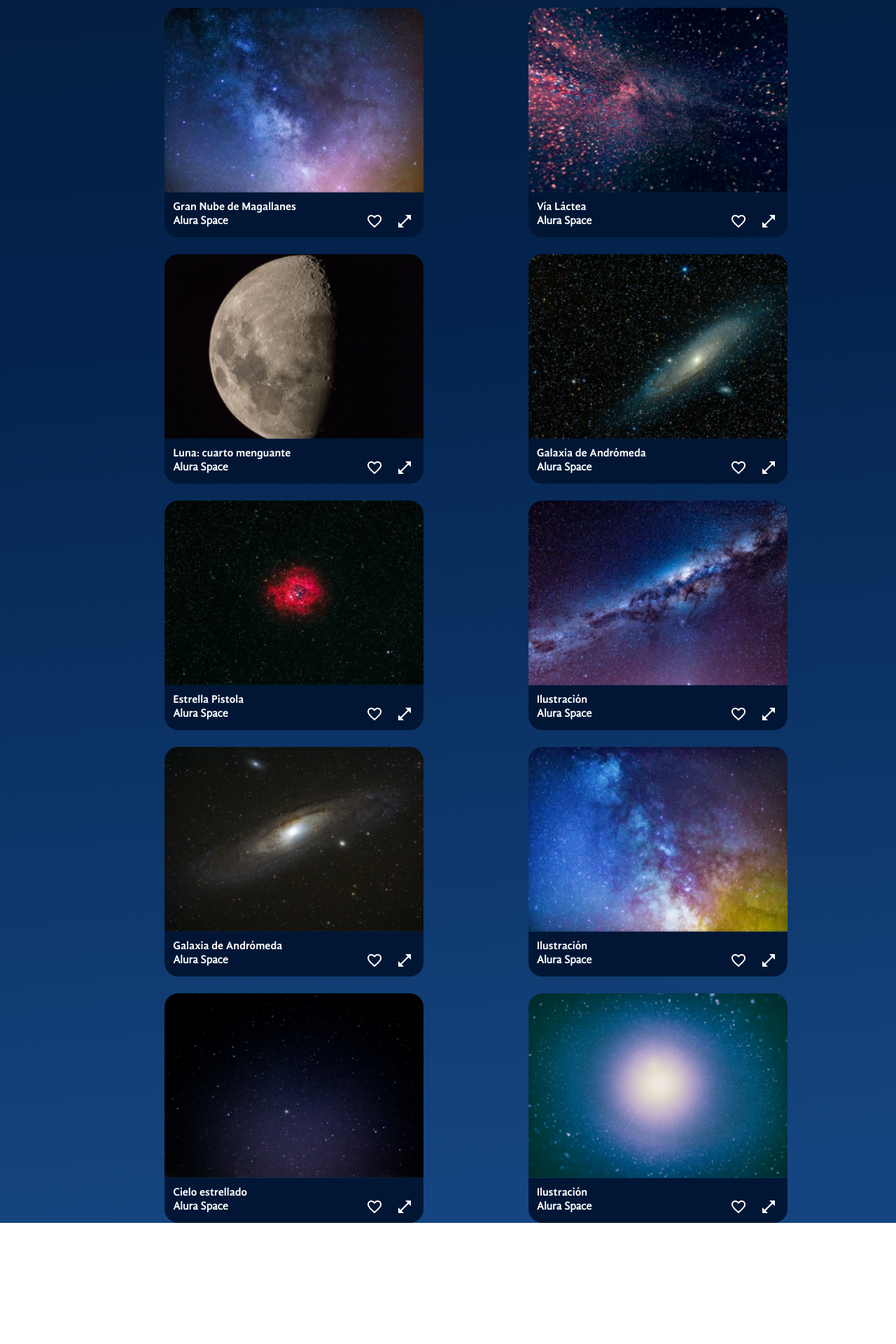
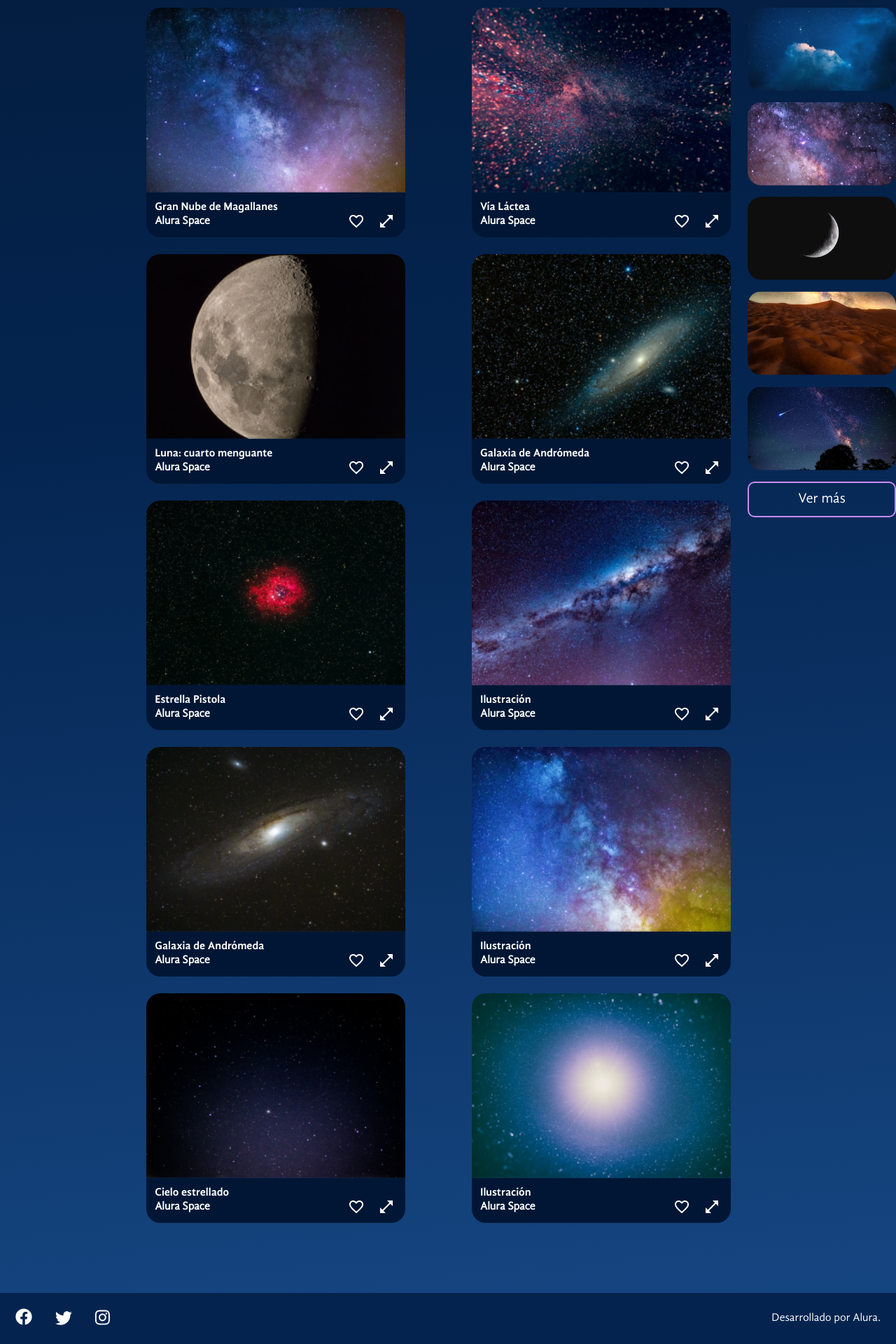
Before and after one commit to BivianaAgudelo/space-app-react, a React (Vite) app: page / in a window 1280 px wide. Shown: the part 711-2631 px from the top of the page at 70% size. Before the commit the page ends 2458 px from the top, so only its background shows below. Built offline with nearby package versions, Linux system fonts and the light colour scheme.

Commit message:
Creación y estilización de modal y barra de populares

```diff
--- a/src/App.jsx
+++ b/src/App.jsx
@@ -8,6 +8,7 @@ import Galeria from "./components/Galeria";
 import fotos from "./fotos.json";
 import { useState } from "react";
 import ModalZoom from "./components/ModalZoom";
+import Pie from "./components/Pie";
 
 const FondoGradiente = styled.div`
   background: linear-gradient(
@@ -19,18 +20,15 @@ const FondoGradiente = styled.div`
   width: 100%;
   min-height: 100vh;
 `;
-
 const AppContainer = styled.div`
-  width: 1440px;
+  width: 1280px;
   max-width: 100%;
   margin: 0 auto;
 `;
-
 const MainContainer = styled.main`
   display: flex;
-  gap: 50px;
+  gap: 24px;
 `;
-
 const ContenidoGaleria = styled.section`
   display: flex;
   flex-direction: column;
@@ -39,26 +37,28 @@ const ContenidoGaleria = styled.section`
 
 const App = () => {
   const [fotosDeGaleria, setFotosDeGaleria] = useState(fotos);
-
-  const [fotoSeleccionada, setFotoSeleccionada] = useState(null)
+  const [fotoSeleccionada, setFotoSeleccionada] = useState(null);
 
   const alAlternarFavorito = (foto) => {
-
     if (foto.id === fotoSeleccionada?.id) {
       setFotoSeleccionada({
         ...fotoSeleccionada,
-        favorita: !fotoSeleccionada.favorita
-      })
-
+        favorita: !fotoSeleccionada.favorita,
+      });
     }
 
-    setFotosDeGaleria(fotosDeGaleria.map(fotoDeGaleria => {
-      return {
-        ...fotoDeGaleria,
-        favorita: fotoDeGaleria.id === foto.id ? !foto.favorita : fotoDeGaleria.favorita
-      }
-    }))
-  }
+    setFotosDeGaleria(
+      fotosDeGaleria.map((fotoDeGaleria) => {
+        return {
+          ...fotoDeGaleria,
+          favorita:
+            fotoDeGaleria.id === foto.id
+              ? !foto.favorita
+              : fotoDeGaleria.favorita,
+        };
+      })
+    );
+  };
 
   return (
     <>
@@ -73,7 +73,11 @@ const App = () => {
                 texto="La galería más completa de fotos del espacio"
                 backgroundImage={banner}
               />
-              <Galeria fotos={fotosDeGaleria} />
+              <Galeria
+                alSeleccionarFoto={(foto) => setFotoSeleccionada(foto)}
+                fotos={fotosDeGaleria}
+                alAlternarFavorito={alAlternarFavorito}
+              />
             </ContenidoGaleria>
           </MainContainer>
         </AppContainer>
@@ -82,6 +86,7 @@ const App = () => {
           alCerrar={() => setFotoSeleccionada(null)}
           alAlternarFavorito={alAlternarFavorito}
         />
+        <Pie />
       </FondoGradiente>
     </>
   );
--- a/src/components/Galeria/Imagen/index.jsx
+++ b/src/components/Galeria/Imagen/index.jsx
@@ -36,8 +36,9 @@ const Pie = styled.footer`
     align-items: center;
 `
 
-const Imagen = ({ foto, expandida = false,  alSolicitarZoom}) => {
+const Imagen = ({ foto, expandida = false,  alSolicitarZoom, alAlternarFavorito}) => {
 
+    const iconoFavorito= foto.favorita ? "/iconos/favorito-activo.png" :"/iconos/favorito.png"
 
     return (
         <Figure $expandida={expandida} id={`foto-${foto.id}`}>
@@ -46,8 +47,8 @@ const Imagen = ({ foto, expandida = false,  alSolicitarZoom}) => {
                 <h3>{foto.titulo}</h3>
                 <Pie>
                     <h4>{foto.fuente}</h4>
-                    <BotonIcono>
-                        <img src="/iconos/favorito.png" alt="Icone de favorito" />
+                    <BotonIcono onClick={() => alAlternarFavorito(foto)}>
+                        <img src={iconoFavorito} alt="Icone de favorito" />
                     </BotonIcono>
                     {!expandida && <BotonIcono aria-hidden={expandida} onClick={() => alSolicitarZoom(foto)}>
                     <img src="/iconos/expandir.png" alt="Icono de expandir" />
--- /dev/null
+++ b/src/components/Galeria/Populares/fotos-populares.json
@@ -0,0 +1,27 @@
+[
+    {
+      "path": "/img/populares/foto-1.png",
+      "alt": "galaxia",
+      "id": 1
+    },
+    {
+      "path": "/img/populares/foto-2.png",
+      "alt": "luna",
+      "id": 2
+    },
+    {
+      "path": "/img/populares/foto-3.png",
+      "alt": "tierra",
+      "id": 3
+    },
+    {
+      "path": "/img/populares/foto-4.png",
+      "alt": "nube",
+      "id": 4
+    },
+    {
+      "path": "/img/populares/foto-5.png",
+      "alt": "meteorito",
+      "id": 5
+    }
+  ]
--- a/src/components/Galeria/Populares/index.jsx
+++ b/src/components/Galeria/Populares/index.jsx
@@ -1,8 +1,40 @@
+import { styled } from "styled-components"
 import Titulo from "../../Titulo"
+import fotos from './fotos-populares.json'
+
+const ColumnaFotos = styled.section`
+    display: flex;
+    flex-direction: column;
+    gap: 16px;
+`
+
+const Imagen = styled.img`
+    max-width: 212px;
+    border-radius: 20px;
+`
+
+const Boton = styled.button`
+    background-color: transparent;
+    color: #fff;
+    border: 2px solid;
+    border-color: #C98CF1;
+    padding: 12px 20px;
+    font-size: 20px;
+    border-radius: 10px;
+    cursor: pointer;
+    width: 100%;
+    margin-top: 16px;
+`;
 
 const Populares = () => {
-    return(
-        <Titulo $align="center">Populares</Titulo>
+    return (
+        <section>
+            <Titulo $align='center'>Populares</Titulo>
+            <ColumnaFotos>
+                {fotos.map(foto => <Imagen key={foto.id} src={foto.path} alt={foto.alt}/>)}
+            </ColumnaFotos>
+            <Boton>Ver más</Boton>
+        </section>
     )
 }
 
--- a/src/components/Galeria/index.jsx
+++ b/src/components/Galeria/index.jsx
@@ -20,7 +20,7 @@ const ImagenesContainer = styled.section`
     gap: 24px;
 `
 
-const Galeria = ({fotos = [], alSeleccionarFoto}) => {
+const Galeria = ({fotos = [], alSeleccionarFoto, alAlternarFavorito}) => {
     return (
         <>
             <Tag />
@@ -29,7 +29,7 @@ const Galeria = ({fotos = [], alSeleccionarFoto}) => {
                     <Titulo>Navegue por la galería</Titulo>
                     <ImagenesContainer>
                         {fotos.map(foto => <Imagen
-                        // alAlternarFavorito= {alAlternarFavorito}
+                            alAlternarFavorito= {alAlternarFavorito}
                             alSolicitarZoom={alSeleccionarFoto}
                             key={foto.id}
                             foto={foto} />)
--- a/src/components/ModalZoom/index.jsx
+++ b/src/components/ModalZoom/index.jsx
@@ -10,6 +10,7 @@ const Overlay = styled.div`
   right: 0;
   bottom: 0;
 `;
+
 const DialogEstilizado = styled.dialog`
   position: absolute;
   top: 294px;
--- /dev/null
+++ b/src/components/Pie/index.jsx
@@ -0,0 +1,55 @@
+import { styled } from 'styled-components';
+
+const PieEstilizado = styled.footer`
+	display: flex;
+	justify-content: space-between;
+	align-items: center;
+	width: 100%;
+	margin-top: 100px;
+	background-color: #04244F;
+	padding: 22px;
+	box-sizing: border-box;
+`;
+
+const IconoContainer = styled.ul`
+	margin: 0;
+	padding: 0;
+	list-style: none;
+	li {
+    	display: inline-block;
+    	margin-right: 32px;
+	}
+`;
+
+const PieTexto = styled.p`
+	font-size: 16px;
+	color: white;
+	margin: 0;
+`;
+
+function Pie() {
+	return (
+    	<PieEstilizado>
+        	<IconoContainer>
+            	<li>
+                	<a href="#">
+                    	<img src="/img/redes/facebook.svg" alt="" />
+                	</a>
+            	</li>
+            	<li>
+                	<a href="#">
+                    	<img src="/img/redes/twitter.svg" alt="" />
+                	</a>
+            	</li>
+            	<li>
+                	<a href="#">
+                    	<img src="/img/redes/instagram.svg" alt="" />
+                	</a>
+            	</li>
+        	</IconoContainer>
+        	<PieTexto>Desarrollado por Alura.</PieTexto>
+    	</PieEstilizado>
+	);
+}
+
+export default Pie
```
